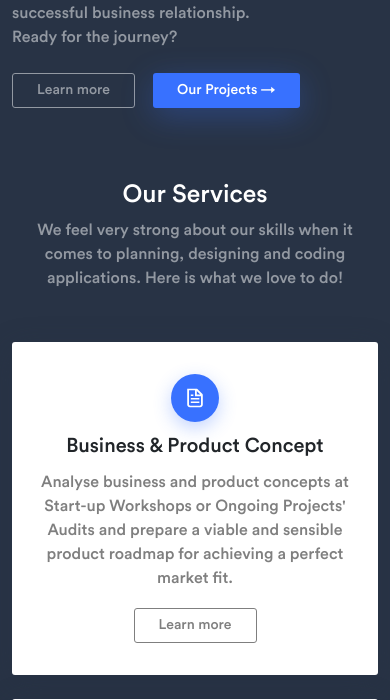
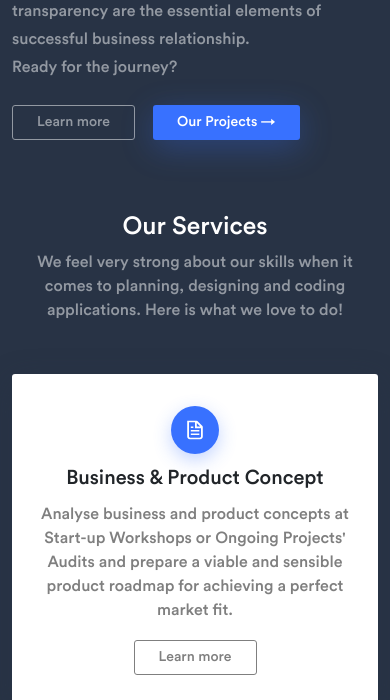
Before and after one commit to arqPhenry/domo-test-2, a website: page index.html in a window 390 px wide. Shown: the part 400-1100 px from the top of the page. Drawn offline with nearby package versions, Linux system fonts and the light colour scheme.

Commit message:
Hero fix

```diff
--- a/src/styles/styles.scss
+++ b/src/styles/styles.scss
@@ -29,11 +29,7 @@ body{
         background-size: 400px;
         background-position-y: 50px;
     }
-    @media (max-width: 600px){
-        background-size: 200px;
-        background-position-y: 120px;
-    }
-    @media (max-width: 375px){
+    @media (max-width: 500px){
         background-image: none;
     }
 }
@@ -103,7 +99,7 @@ header{
     margin-top: 49px;
     h1, p{
         max-width: 50%;
-        @media (max-width: 600px){
+        @media (max-width: 500px){
             max-width: 100%;
         }
     }
@@ -113,9 +109,9 @@ header{
         font-weight: 500;
         font-size: 52px;
         line-height: 60px;
-        @media (max-width: 600px){
+        @media (max-width: 500px){
             font-size: 48px;
-            line-height: 56px;
+            line-height: 60px;
         }
     }
     p{
@@ -124,9 +120,9 @@ header{
         line-height: 30px;
         margin-bottom: 24px;
 
-        @media (max-width: 600px){
+        @media (max-width: 500px){
             font-size: 16px;
-            line-height: 24px;
+            line-height: 28px;
         }
     }
 
```
Also changed, not shown: styles.css, 1 other file.
